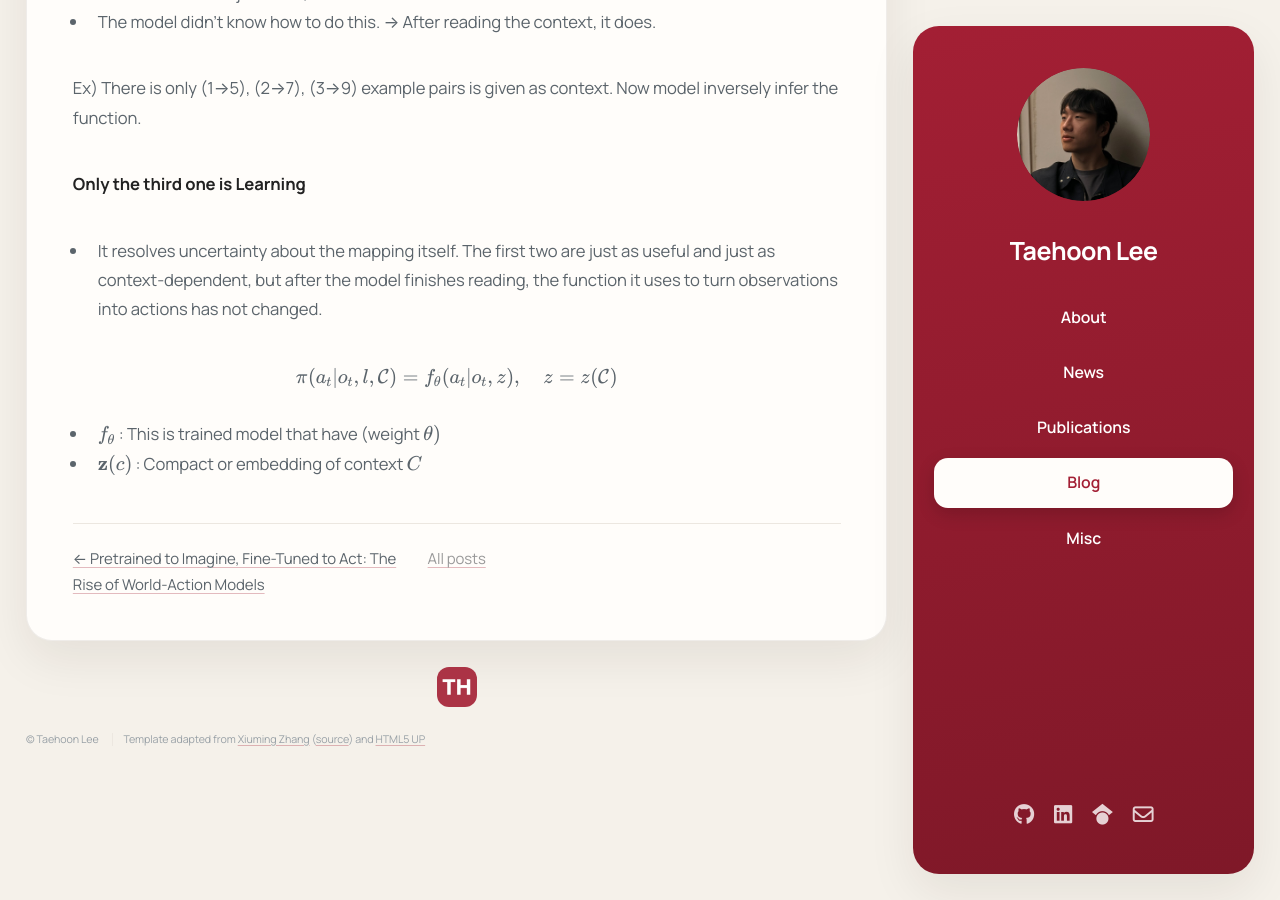
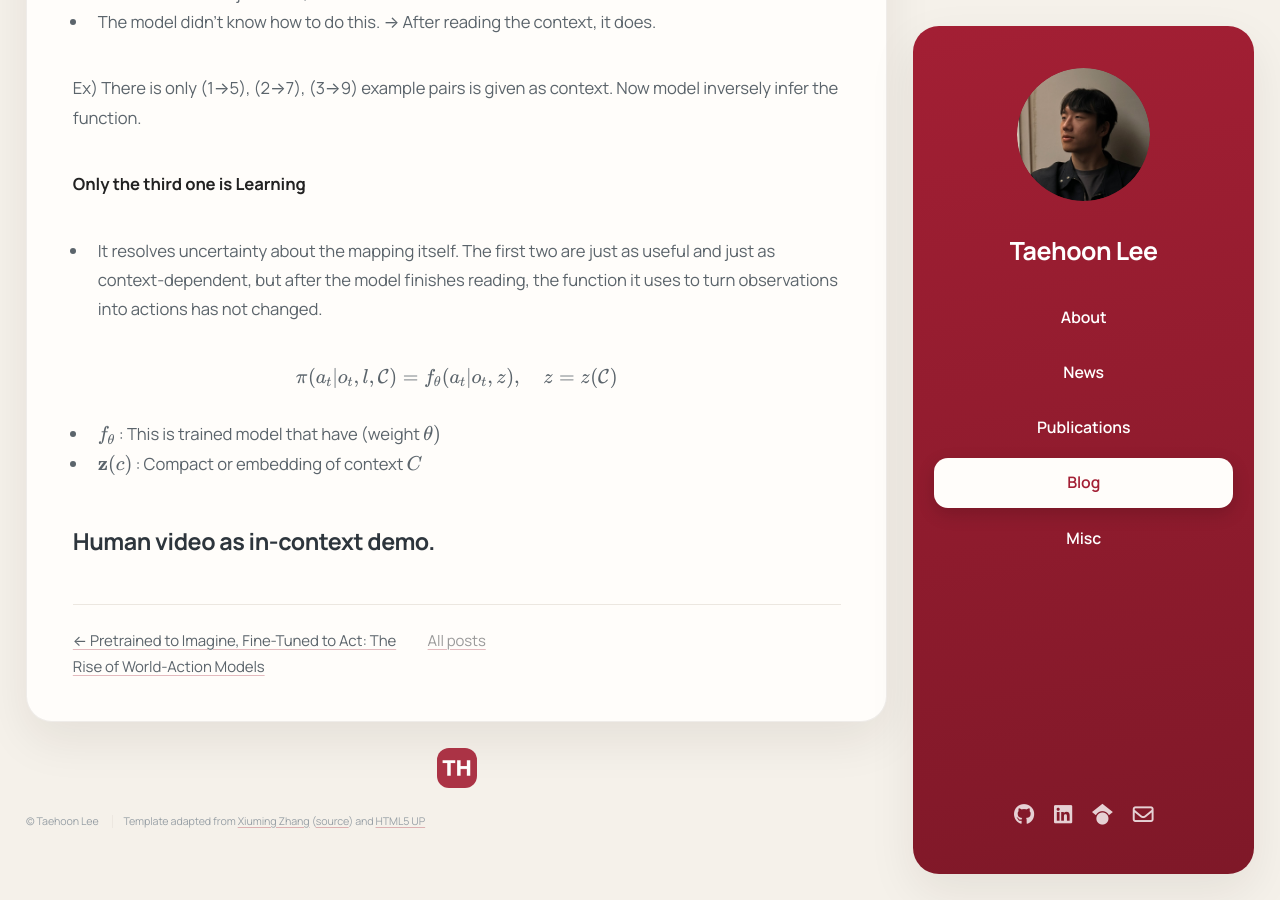
Before and after one commit to LTH9898/lth9898.github.io, a Jekyll site: the page built from _posts/2026-09-27-robot-icl.md, in a window 1280 px wide and 900 px high, scrolled down 2917 px. Built offline with Jekyll 4.4.1, drawn with Linux system fonts in a browser that asks for light colours; part of the change alters nothing that is shown.

Commit message:
Sync blog posts from Notion

```diff
--- a/_posts/2026-09-27-robot-icl.md
+++ b/_posts/2026-09-27-robot-icl.md
@@ -3,7 +3,7 @@ title: "In context Learning for Robots: What should Actually Go in the Context?"
 description: "robot-ICL"
 tags: [VLA, Article-review]
 notion_page_id: 3e8c534b-e6e2-8081-8ad1-f5104e45a48f
-notion_last_edited: 2026-09-27T07:13:00.000Z
+notion_last_edited: 2026-09-27T07:25:00.000Z
 ---
 
 ## Notice
@@ -93,3 +93,5 @@ $$
 
 - $f_\theta$ : This is trained model that have (weight $\theta)$
 - $\bold z(c)$ : Compact or embedding of context $C$
+
+## Human video as in-context demo.
```
